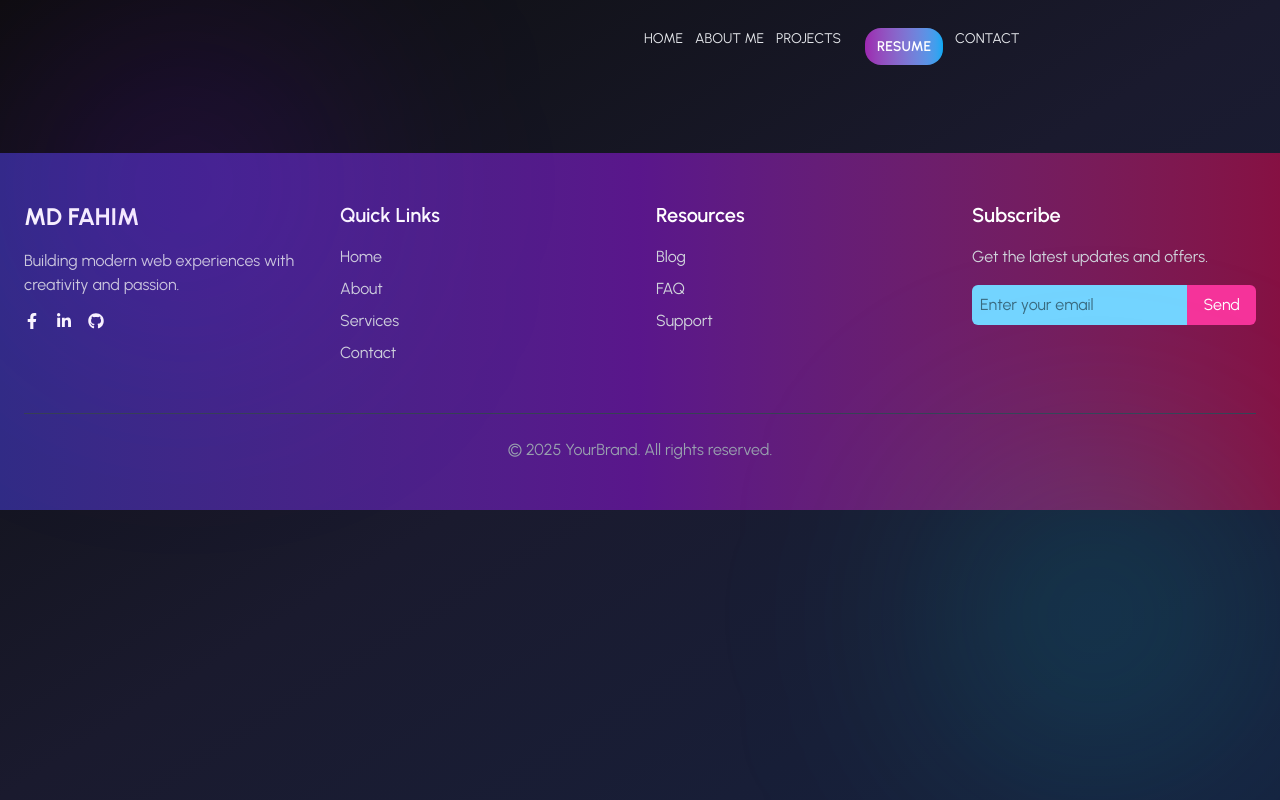
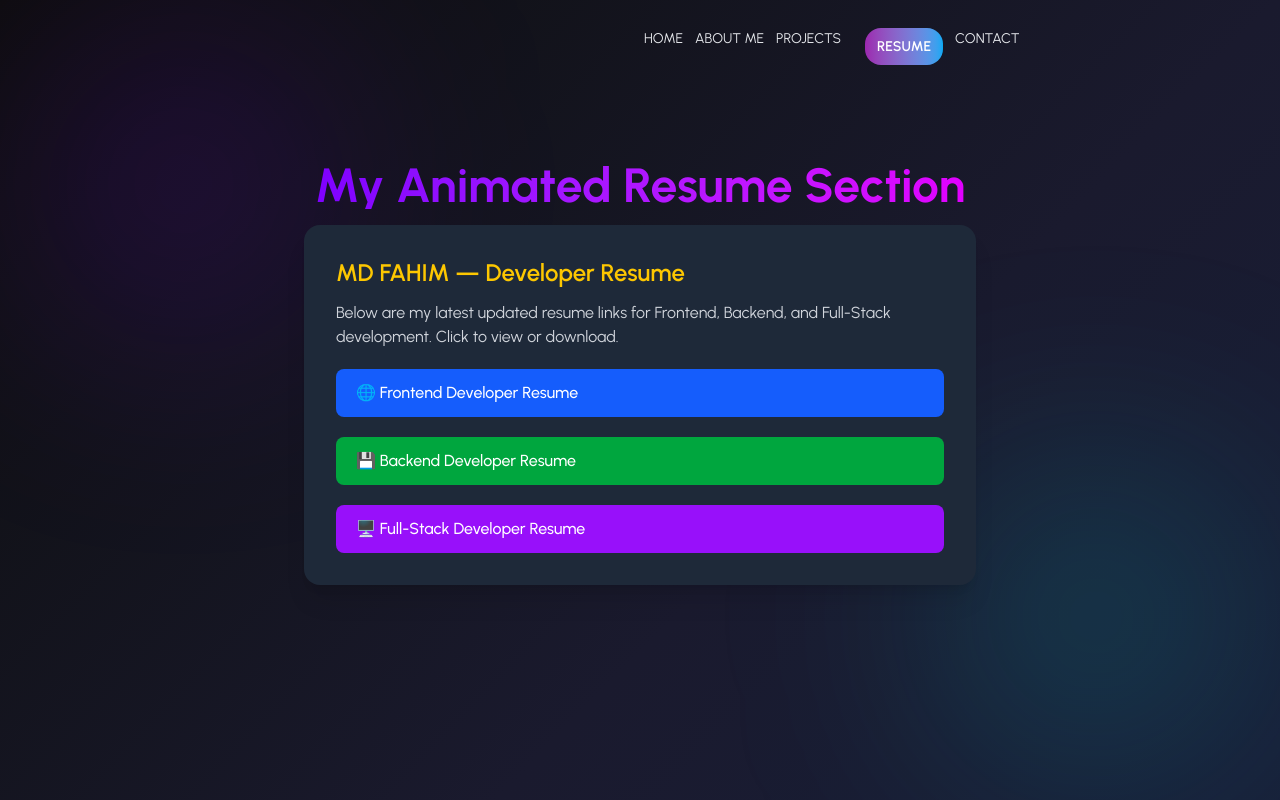
Before and after one commit to lvfahim/myProtfileo, a React (Vite) app: page /resume in a window 1280 px wide. Shown: the top 800 px of the page. Built offline with nearby package versions, Linux system fonts and the light colour scheme.

Commit message:
my resume setion is okay

```diff
--- a/src/Page/About.jsx
+++ b/src/Page/About.jsx
@@ -71,8 +71,8 @@ const About = () => {
                     className="max-w-xl"
                 >
                     <p className="text-lg leading-8 text-gray-300">
-                        Hi, I'm <span className="text-[#03E1FF] font-semibold">MD FAHIM</span>,
-                        a passionate and dedicated web developer.
+                        Hi, I'm <span className="text-[#03E1FF] font-semibold">MD FAHIM </span>,
+                        a passionate and dedicated web developer
                         I enjoy building interactive, user-friendly applications using modern
                         technologies like <span className="text-[#FF6FD8]">React</span>,
                         <span className="text-[#03E1FF]">Tailwind</span>, and
--- a/src/Page/Contoct.jsx
+++ b/src/Page/Contoct.jsx
@@ -14,7 +14,6 @@ const Contact = () => {
         if (formRef.current) {
             gsap.set(formRef.current, { y: 60, opacity: 0 });
         }
-
         if (titleRef.current) {
             gsap.to(titleRef.current, {
                 y: 0,
--- a/src/Page/Resume.jsx
+++ b/src/Page/Resume.jsx
@@ -1,11 +1,100 @@
-import React from 'react';
+import React, { useEffect, useRef } from "react";
+import { motion } from "framer-motion";
+import gsap from "gsap";
 
 const Resume = () => {
-    return (
-        <div>
+  const titleRef = useRef(null);
+  const cardRef = useRef(null);
 
+  useEffect(() => {
+    if (titleRef.current) {
+        gsap.set(titleRef.current, { y: -50, opacity: 0 });
+    }
+    if (cardRef.current) {
+        gsap.set(cardRef.current, { scale: 0.7, opacity: 0 });
+    }
+    if (titleRef.current) {
+        gsap.to(titleRef.current, {
+            y: 0,
+            opacity: 1,
+            duration: 1.2,
+            ease: "power3.out",
+        });
+    }
+
+    if (cardRef.current) {
+        gsap.to(cardRef.current, {
+            scale: 1,
+            opacity: 1,
+            duration: 1.3,
+            delay: 0.5,
+            ease: "back.out(1.7)",
+        });
+    }
+  }, []);
+
+  return (
+    <div className="min-h-screen
+     text-white flex flex-col items-center py-14 px-5">
+
+
+      <h1
+        ref={titleRef}
+        className="text-4xl lg:text-5xl mb-4 font-bold text-center
+                   bg-gradient-to-r from-[#7F00FF] to-[#E100FF]
+                   text-transparent bg-clip-text"
+      >
+        My Animated Resume Section
+      </h1>
+
+
+      <motion.div
+        ref={cardRef}
+        className="bg-gray-800 p-8 rounded-2xl shadow-xl w-full max-w-2xl"
+      >
+        <h2 className="text-2xl font-semibold text-yellow-400 mb-3">
+          MD FAHIM — Developer Resume
+        </h2>
+
+        <p className="text-gray-300 mb-5">
+          Below are my latest updated resume links for Frontend, Backend,
+          and Full-Stack development. Click to view or download.
+        </p>
+
+        <div className="space-y-5">
+
+          <motion.a
+            whileHover={{ scale: 1.05 }}
+            target="_blank"
+            href="https://docs.google.com/document/d/1KJijPj4d9shhbHTBa2Qf1vHPguenLnLl/edit#heading=h.qzhsejyr6qaw"
+            className="block bg-blue-600 hover:bg-blue-700 px-5 py-3 rounded-lg font-medium"
+          >
+            🌐 Frontend Developer Resume
+          </motion.a>
+
+
+          <motion.a
+            whileHover={{ scale: 1.05 }}
+            target="_blank"
+            href="https://docs.google.com/document/d/1Nikb4LaMAylqHutwFFdARCirZJGlWIhW_jWIyG-H-Fs/edit?tab=t.0#heading=h.qzhsejyr6qaw"
+            className="block bg-green-600 hover:bg-green-700 px-5 py-3 rounded-lg font-medium"
+          >
+            💾 Backend Developer Resume
+          </motion.a>
+
+
+          <motion.a
+            whileHover={{ scale: 1.05 }}
+            target="_blank"
+            href="https://docs.google.com/document/d/1aCA1kL5I6tAYXDeh5qAH0dtA2c2q41WH9oPTymOV-j4/edit?tab=t.0#heading=h.qzhsejyr6qaw"
+            className="block bg-purple-600 hover:bg-purple-700 px-5 py-3 rounded-lg font-medium"
+          >
+            🖥️ Full-Stack Developer Resume
+          </motion.a>
         </div>
-    );
+      </motion.div>
+    </div>
+  );
 };
 
 export default Resume;
```
